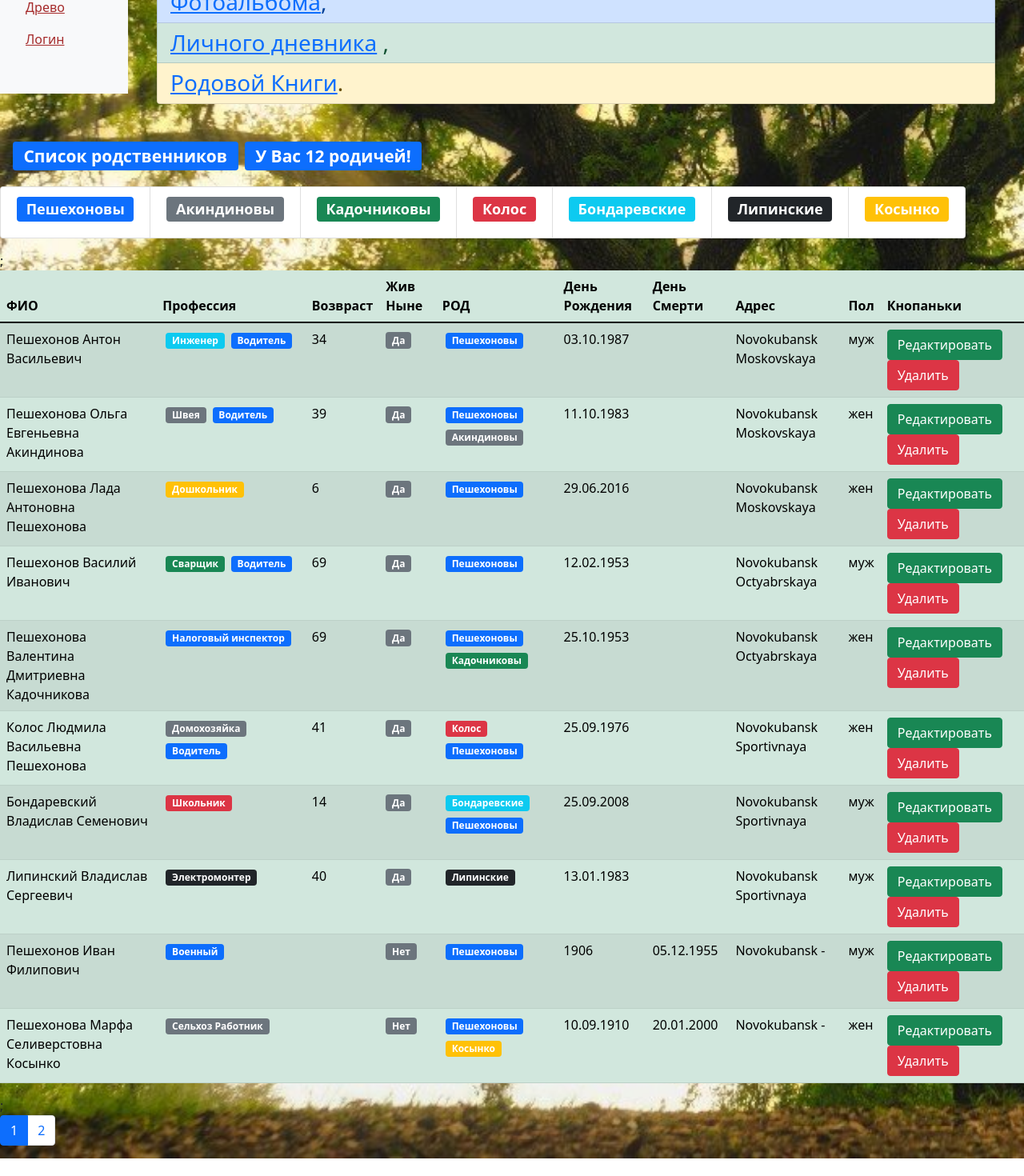
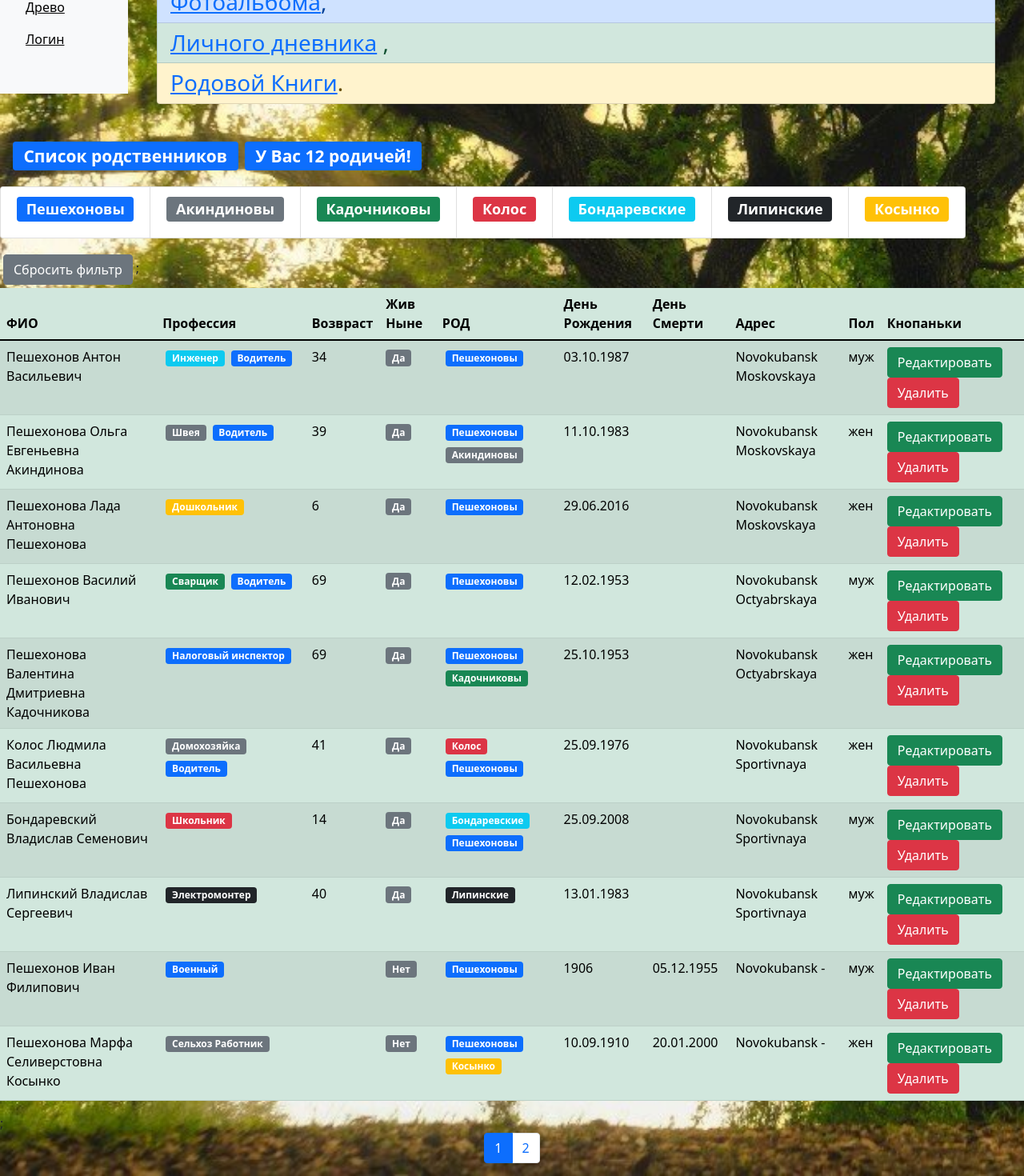
Before and after one commit to Toff2022/All-their, a React (Create React App) app in the folder client/: page /familyTree in a window 1280 px wide. Shown: the part 171-1641 px from the top of the page at 80% size. Before the commit the page ends 1619 px from the top, so only its background shows below. Built offline with nearby package versions, Linux system fonts and the light colour scheme.

Commit message:
fix page bug

```diff
--- a/client/src/components/common/groupList.jsx
+++ b/client/src/components/common/groupList.jsx
@@ -2,20 +2,39 @@ import React from "react";
 import PropTypes from "prop-types";
 
 const GroupList = ({ items, valueProperty, contentProperty, colorProperty, onItemSelect, selectedItem }) => {
-    // console.log(Object.keys(items));
+    if (!Array.isArray(items)) {
+        return (
+            <div className='list-group-container mb-3 ml-2'>
+                <ul className="list-group list-group-horizontal">
+                    {Object.keys(items).map(item =>
+                        <li
+                            key={items[item][valueProperty]}
+                            className={"list-group-item" + (items[item] === selectedItem ? " active" : "")}
+                            onClick={() => onItemSelect(items[item])}
+                            role="button"
+                        >
+                            <h4>
+                                <span className={"badge m-1 bg-" + items[item][colorProperty]} >{items[item][contentProperty]}
+                                </span>
+                            </h4>
+                        </li>
+                    )}
+                </ul>
+            </div>
+        );
+    };
     return (
         <div className='list-group-container mb-3 ml-2'>
             <ul className="list-group list-group-horizontal">
-                {Object.keys(items).map(item =>
+                {items.map(item =>
                     <li
-                        key={items[item][valueProperty]}
-                        className={"list-group-item" + (items[item] === selectedItem ? " active" : "")}
-                        onClick={() => onItemSelect(items[item])}
+                        key={item[valueProperty]}
+                        className={"list-group-item" + (item === selectedItem ? " active" : "")}
+                        onClick={() => onItemSelect(item)}
                         role="button"
-
                     >
                         <h4>
-                            <span className={"badge m-1 bg-" + items[item][colorProperty]} >{items[item][contentProperty]}
+                            <span className={"badge m-1 bg-" + item[colorProperty]} >{item[contentProperty]}
                             </span>
                         </h4>
                     </li>
@@ -31,7 +50,7 @@ GroupList.defaultProps = {
     colorProperty: "color"
 };
 GroupList.propTypes = {
-    items: PropTypes.object.isRequired,
+    items: PropTypes.oneOfType([PropTypes.object, PropTypes.array]),
     valueProperty: PropTypes.string.isRequired,
     contentProperty: PropTypes.string.isRequired,
     colorProperty: PropTypes.string.isRequired,
--- a/client/src/components/common/howMuchRelatives.jsx
+++ b/client/src/components/common/howMuchRelatives.jsx
@@ -1,7 +1,9 @@
 import React from "react";
 import PropTypes from "prop-types";
+// import { genusCount } from "./relativesTableHead";
 
 const HowMuchRelatives = ({ maxCount }) => {
+    // console.log("genusCount", genusCount);
     const howMuchRelatives = (maxCount) => {
         if (maxCount === 0) return " У Вас не заведено ни одного родича!";
         if (maxCount > 0) return `У Вас ${maxCount} родичей!`;
@@ -17,6 +19,7 @@ const HowMuchRelatives = ({ maxCount }) => {
                     >
                         {howMuchRelatives(maxCount)}
                     </span>
+                    { }
                 </h3>
             </div>
         </>
--- a/client/src/components/common/pagination.jsx
+++ b/client/src/components/common/pagination.jsx
@@ -4,8 +4,6 @@ import PropTypes from "prop-types";
 
 const Pagination = ({ itemsCount, pageSize, onPageChange, currentPage }) => {
     const pageCount = Math.ceil(itemsCount / pageSize);
-    console.log("pageCount", pageCount);
-    console.log("itemsCount", itemsCount);
     if (pageCount === 1) return null;
     const pages = _.range(1, pageCount + 1);
 
--- a/client/src/components/common/relativesTableHead.jsx
+++ b/client/src/components/common/relativesTableHead.jsx
@@ -22,21 +22,28 @@ const RelativesTableHead = ({ maxCount, relatives, ...rest }) => {
     const handlePageChange = (pageIndex) => {
         setCurrentPage(pageIndex);
     };
-    console.log("selectedGenus", selectedGenus);
+    // console.log("selectedGenus", selectedGenus);
     const filteredGenus = selectedGenus ? relatives.filter((relative) => relative.genus[0].name === selectedGenus) : relatives;
-
+    useEffect(() => {
+        setCurrentPage(1);
+    }, [selectedGenus]);
     const relativesCrop = paginate(filteredGenus, currentPage, pageSize);
-
-    console.log("filteredGenus", filteredGenus);
+    // console.log("filteredGenus", filteredGenus);
     const genusCount = filteredGenus.length;
+    const clearFilter = () => {
+        setSelectrdGenus();
+    };
     return (
         <>
             {genus &&
+                <>
                     <GroupList
                         selectedItem={selectedGenus}
                         items={genus}
                         onItemSelect={handleGenusSelect}
                     />
+                    <button className="btn btn-secondary m-1" onClick={clearFilter}>Сбросить фильтр</button>
+                </>
             };
             {maxCount > 0 && (
                 <table className="table table-success table-striped">
@@ -65,14 +72,17 @@ const RelativesTableHead = ({ maxCount, relatives, ...rest }) => {
                     </tbody>
                 </table>
             )};
+            <div className="d-flex justify-content-center">
                 <Pagination itemsCount={genusCount} pageSize={pageSize} onPageChange={handlePageChange} currentPage={currentPage} />
+            </div>
         </>
     );
 };
 
 RelativesTableHead.propTypes = {
     maxCount: PropTypes.number.isRequired,
-    genusCount: PropTypes.number.isRequired,
+    genusCount: PropTypes.number,
     relatives: PropTypes.array.isRequired
 };
+
 export default RelativesTableHead;
--- a/client/src/components/ui/navRouts.jsx
+++ b/client/src/components/ui/navRouts.jsx
@@ -16,7 +16,7 @@ const NavRouts = ({ onActiveChange, id, to, text, active }) => {
             <li className={getClasses()} onClick={handleClick}>
                 {/* <a href={link}>{text}</a> */}
                 <Link
-                    style={{ color: "brown" }}
+                    style={{ color: "black" }}
                     // style={{ marginRight: spacing + 'em' }}
                     aria-current="page"
                     to={to}
```
Also changed, not shown: client/src/api/fake.api/genus.api.js (+39 -1 lines), client/src/api/fake.api/professions.api.js (+13 -13 lines), client/src/layout/familyTree.jsx (+6 -2 lines). Lines whose indentation alone changed are shown as unchanged.
